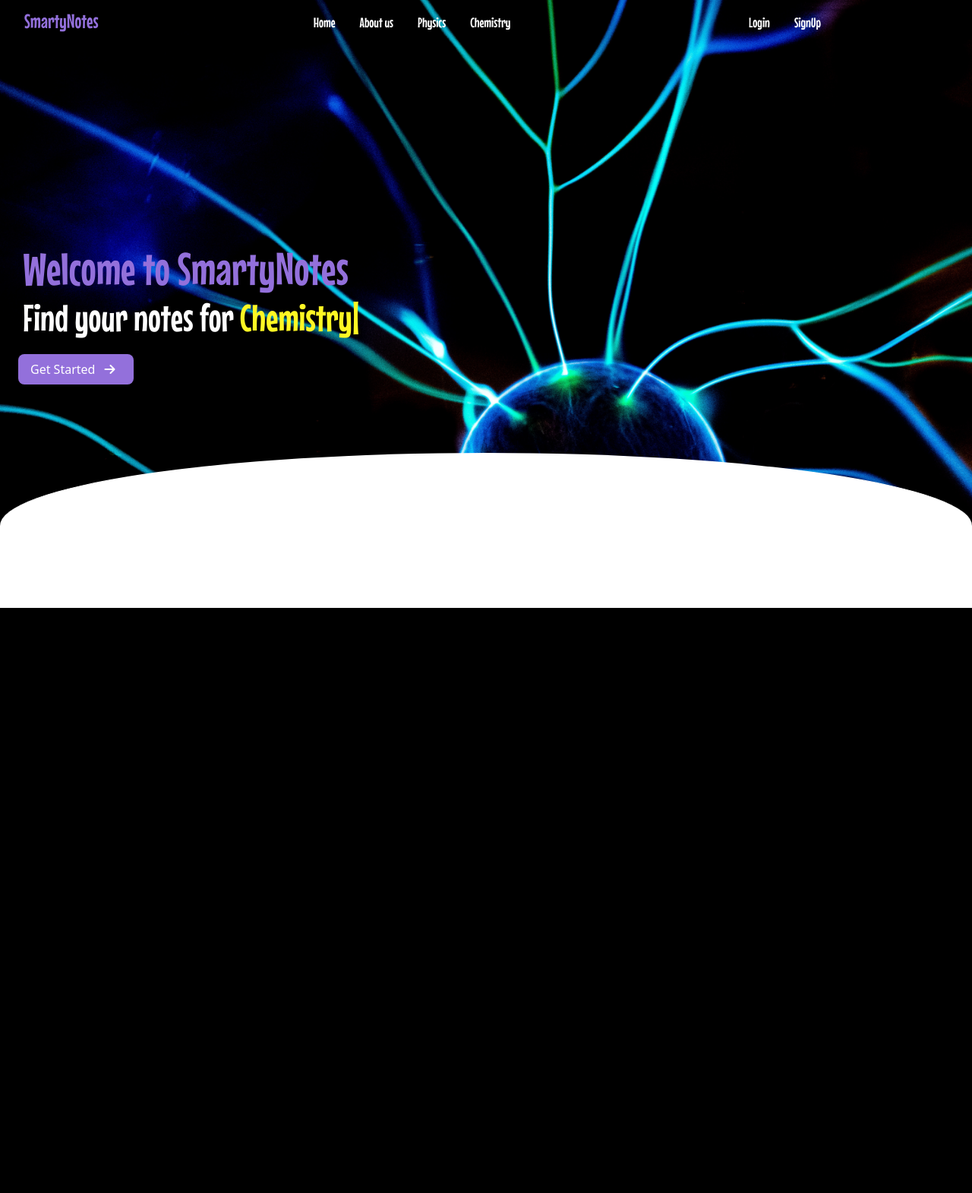
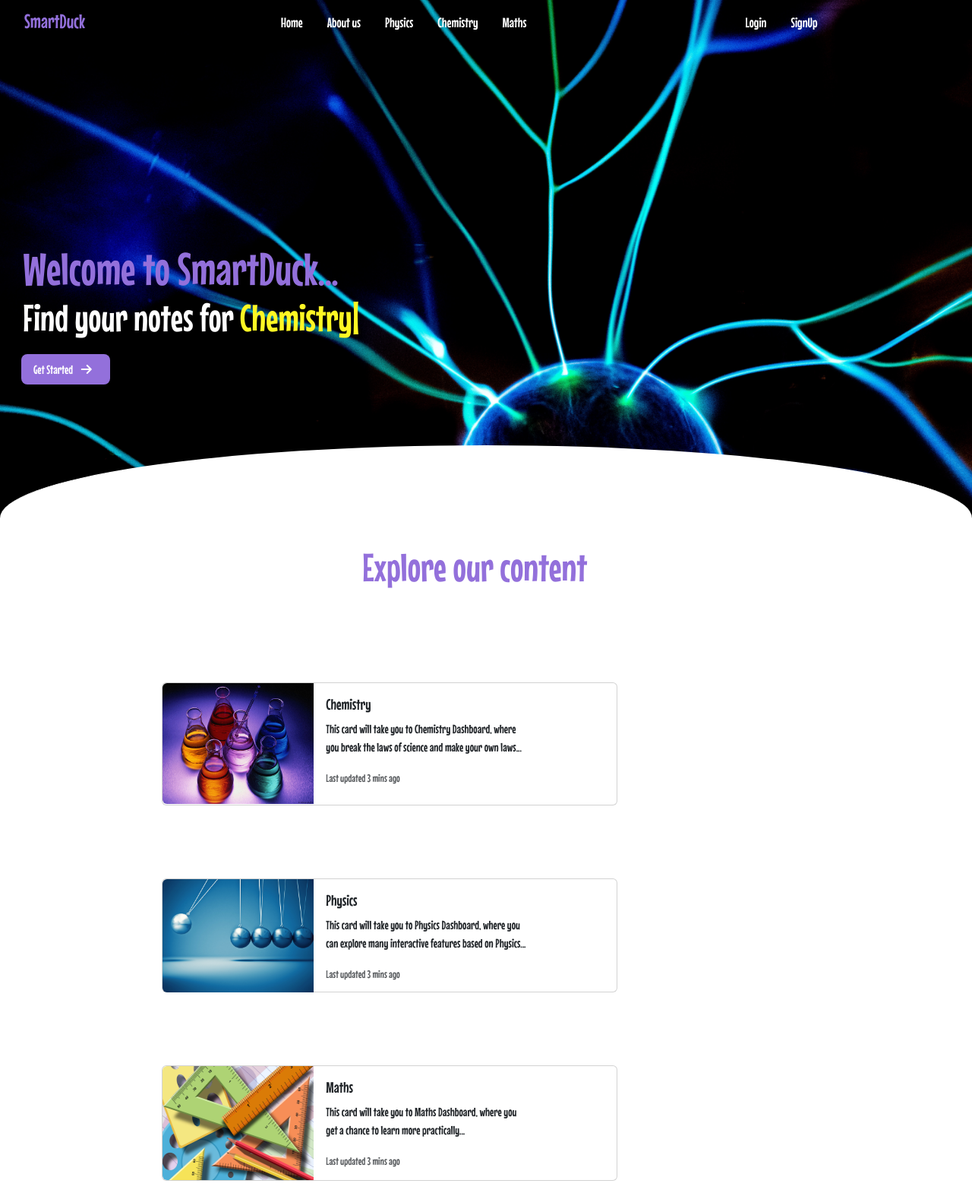
Before and after one commit to VG-Venice/smartduck, a Flask app: page / in a window 1280 px wide. Shown: the whole page at 76% size. Before the commit the page ends 800 px from the top, so only its background shows below. Run offline with Flask 3, Linux system fonts and the light colour scheme; some libraries are stand-ins or nearby versions.

Commit message:
Made new templates and completed home page and created subject dashboards

```diff
--- a/main.py
+++ b/main.py
@@ -4,14 +4,30 @@ app = Flask(__name__)
 
 @app.route('/')
 def home_screen():
-  return render_template('home.html', site_name="SmartyNotes")
+  return render_template('home.html', site_name="SmartDuck")
 
 @app.route('/login')
 def login():
-  return render_template('login.html', site_name="SmartyNotes")
+  return render_template('login.html', site_name="SmartDuck")
 
 @app.route('/signup')
 def signup():
-  return render_template('signup.html', site_name="SmartyNotes")
+  return render_template('signup.html', site_name="SmartDuck")
+
+@app.route('/maths')
+def maths():
+  return render_template('maths.html', site_name="SmartDuck")
+
+@app.route('/chemistry')
+def chemistry():
+  return render_template('chemistry.html', site_name="SmartDuck")
+
+@app.route('/physics')
+def physics():
+  return render_template('physics.html', site_name="SmartDuck")
+
+@app.route('/about_us')
+def about_us():
+  return render_template('about_us.html', site_name="SmartDuck")
 
 app.run(host='0.0.0.0', port=81, debug=True)
--- /dev/null
+++ b/templates/about_us.html
@@ -0,0 +1 @@
+About Us
--- /dev/null
+++ b/templates/chemistry.html
@@ -0,0 +1 @@
+Chemistry Dashboard
--- a/templates/header.html
+++ b/templates/header.html
@@ -56,21 +56,24 @@
     <nav id="navbar">
 <ul class="mx-2 nav nav-pills">
   <li class="nav-item mx-2">
-    <a id="app_icon" class="nav-link" href="#">SmartyNotes</a>
+    <a id="app_icon" class="nav-link" href="/"><i style="color: #fff724;" class="fa-light fa-duck"></i> {{site_name}}</a>
   </li>
   <li class="nav-item mt-2">
-    <a style="color: white;margin-left: 19vw;" class="nav-link" href="/">Home</a>
+    <a style="color: white;margin-left: 17vw;" class="nav-link" href="/">Home</a>
   </li>
     <li class="nav-item mt-2">
-    <a style="color: white;" class="nav-link" href="#">About us</a>
+    <a style="color: white;" class="nav-link" href="/about_us">About us</a>
   </li>
       <li class="nav-item mt-2">
-    <a style="color: white;" class="nav-link" href="#">Physics</a>
+    <a style="color: white;" class="nav-link" href="/physics">Physics</a>
   </li>
       <li class="nav-item mt-2">
-    <a style="color: white;" class="nav-link" href="#">Chemistry</a>
+    <a style="color: white;" class="nav-link" href="/chemistry">Chemistry</a>
   </li>
-    <li style="margin-left: 22vw;" id="login" class="nav-item mt-2">
+        <li class="nav-item mt-2">
+    <a style="color: white;" class="nav-link" href="/maths">Maths</a>
+  </li>
+    <li style="margin-left: 20vw;" id="login" class="nav-item mt-2">
     <a class="nav-link" href="/login">Login</a>
   </li>
   <li id="signup" class="nav-item mt-2">
@@ -79,10 +82,10 @@
 </ul>
     </nav>
     </header>
-   <h1 style="">Welcome to {{site_name}}</h1>
+   <h1 style="">Welcome to {{site_name}}...</h1>
    <h2> Find your notes for <span class="auto-type"></span></h2>
-   <button style="background-color: mediumpurple;padding: 8px 16px;border: none;border-radius: 8px;color: white;margin-left: 24px;margin-top: 10px;" id="getstarted" class="btn btn-warning"> Get Started <i class="fa-solid fa-arrow-right mx-2 mt-1"></i></button>
-    <div id="to"></div>
+  <a style="text-decoration: none;" href="#scrollh1"> <button style="background-color: mediumpurple;padding: 8px 16px;border: none;border-radius: 8px;color: white;margin-left: 28px;margin-top: 10px;" id="getstarted" class="btn btn-warning"> Get Started <i class="fa-solid fa-arrow-right mx-2 mt-1"></i></button></a>
+    <div id="to"><h1 id="scrollh1" class="mb-5" style="z-index: 2;text-align: center;font-size: 52px;color: mediumpurple;rotate: 180deg;margin-top: -10px;margin-bottom: 20px;border: 1px solid white;"> Explore our content</h1></div>
     <script src="https://cdn.jsdelivr.net/npm/typed.js@2.0.12"></script>
     <script>
       var typed = new Typed(".auto-type", {
--- a/templates/home.html
+++ b/templates/home.html
@@ -2,6 +2,7 @@
 <html>
   <head>
     {% include 'links.html' %}
+    <link rel="icon" href="/static/favicon.ico">
     <title> {{site_name}} </title>
     <style>
       *{
@@ -10,6 +11,6 @@
     </style>
   <body>
 {% include 'header.html' %}
-
+{% include 'main_body.html' %}
   </body>
 </html>
--- /dev/null
+++ b/templates/main_body.html
@@ -0,0 +1,49 @@
+<br><br><br>
+<div style="display: block;justify-content: center; width: 60%;align-items:center;margin-left: 213px;">
+  <a style="text-decoration: none;" href="/chemistry">
+<div class="card mb-4 mt-5" style="max-width: 600px;height: 161.5px;">
+  <div class="row g-0">
+    <div class="col-md-4">
+      <img src="/static/chem.jpg" class="img-fluid rounded-start">
+    </div>
+    <div class="col-md-6">
+      <div class="card-body">
+        <h5 class="card-title">Chemistry</h5>
+        <p class="card-text">This card will take you to Chemistry Dashboard, where you break the laws of science and make your own laws...</p>
+        <p class="card-text"><small class="text-body-secondary">Last updated 3 mins ago</small></p>
+      </div>
+    </div>
+  </div>
+</div></a><br><br><br>
+    <a style="text-decoration: none;" href="/physics">
+<div class="card mb-4" style="max-width: 600px;height: 150px;">
+  <div class="row g-0">
+    <div class="col-md-4">
+      <img style="height: auto;" src="/static/physics.jpg" class="img-fluid rounded-start">
+    </div>
+    <div class="col-md-6">
+      <div class="card-body">
+        <h5 class="card-title">Physics</h5>
+        <p class="card-text">This card will take you to Physics Dashboard, where you can explore many interactive features based on Physics...</p>
+        <p class="card-text"><small class="text-body-secondary">Last updated 3 mins ago</small></p>
+      </div>
+    </div>
+  </div>
+</div></a><br><br><br>
+    <a style="text-decoration: none;" href="/maths">
+  <div class="card mb-3" style="max-width: 600px;height: 152px;">
+  <div class="row g-0">
+    <div class="col-md-4">
+      <img style="height: 150px;" src="/static/maths.jpg" class="img-fluid rounded-start">
+    </div>
+    <div class="col-md-6">
+      <div class="card-body">
+        <h5 class="card-title">Maths</h5>
+        <p class="card-text">This card will take you to Maths Dashboard, where you get a chance to learn more practically...</p>
+        <p class="card-text"><small class="text-body-secondary">Last updated 3 mins ago</small></p>
+      </div>
+    </div>
+  </div>
+</div></a>
+
+</div>
--- /dev/null
+++ b/templates/maths.html
@@ -0,0 +1 @@
+Maths Dashboard
--- /dev/null
+++ b/templates/physics.html
@@ -0,0 +1 @@
+Physics Dashboard
```
Also changed, not shown: static/chem.jpg (added), static/favicon.ico (added), static/maths.jpg (added), static/physics.jpg (added).
